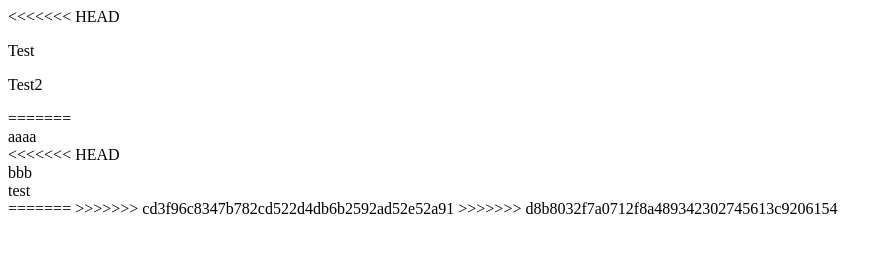
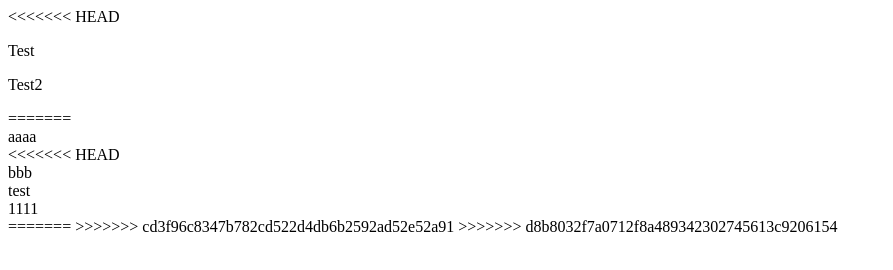
Before and after one commit to IOverclocked/ToDoList, a plain HTML site: page index.html in a window 1280 px wide. Shown: the whole page, without its empty margins (0-893 px from the left). Drawn offline with Linux system fonts and the light colour scheme.

Commit message:
test' git commit -mtest git commit -m"test

```diff
--- a/index.html
+++ b/index.html
@@ -16,6 +16,7 @@
 <<<<<<< HEAD
     <div>bbb</div>
 <div>test</div>
+<header>1111</header>
 =======
 >>>>>>> cd3f96c8347b782cd522d4db6b2592ad52e52a91
 >>>>>>> d8b8032f7a0712f8a489342302745613c9206154
```
